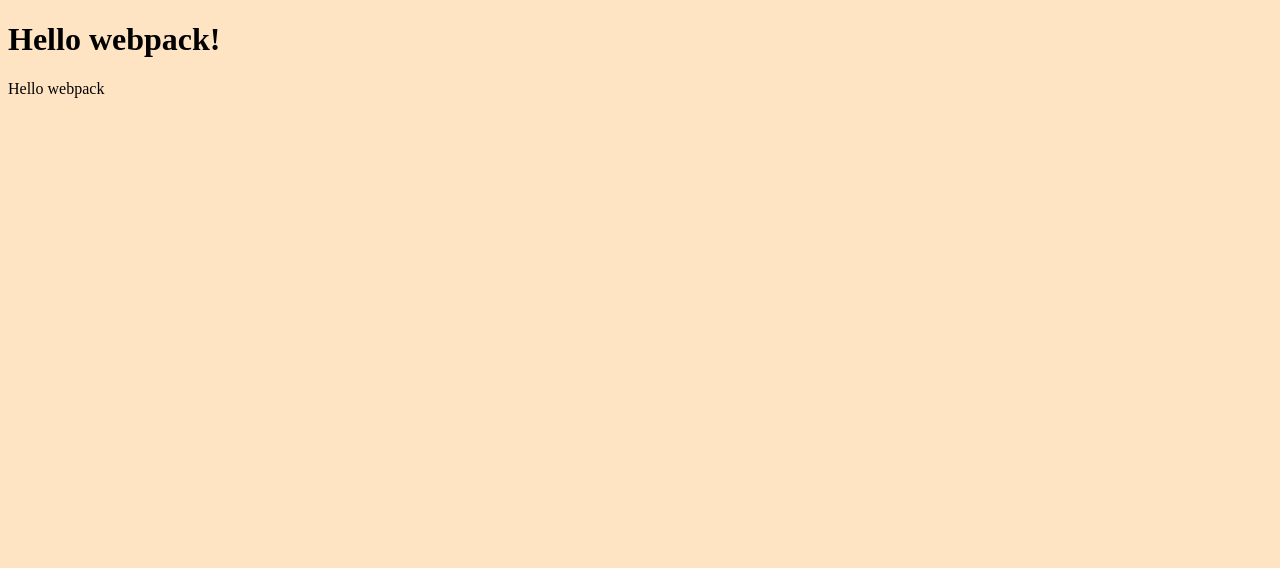
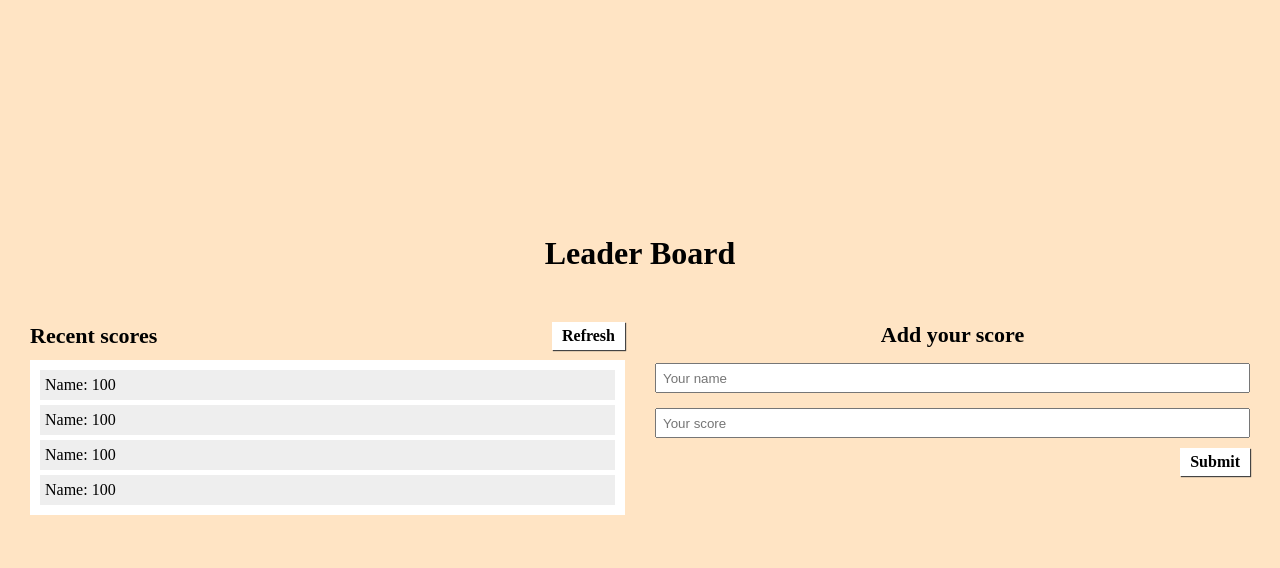
Before and after one commit to HabibPayenda/leaderBoard, a website built with webpack: page src/index.html in a window 1280 px wide. Built offline with nearby package versions, Linux system fonts and the light colour scheme.

Commit message:
Added html layout and some styles

```diff
--- a/src/index.html
+++ b/src/index.html
@@ -3,9 +3,39 @@
 <head>
     <meta charset="UTF-8">
     <meta name="viewport" content="width=device-width, initial-scale=1.0">
-    <title>Wbpack Exercise</title>
+    <title>LeaderBoard</title>
 </head>
 <body>
-    <h1>Hello webpack!</h1>
+    <h1 class="mainTitle">Leader Board</h1>
+    <div class="mainContainer">
+        <div class="rightContainer">
+            <div class="rightContainerTop">
+                <p class="recentScores">Recent scores</p>
+                <a href="#" class="refresh">Refresh</a>
+            </div>
+            <ul class="scores">
+                <li class="score">
+                    <p class="scoreText">Name: 100</p>
+                </li>
+                <li class="score">
+                    <p class="scoreText">Name: 100</p>
+                </li>
+                <li class="score">
+                    <p class="scoreText">Name: 100</p>
+                </li>
+                <li class="score">
+                    <p class="scoreText">Name: 100</p>
+                </li>
+            </ul>
+        </div>
+
+        <div class="leftContainer">
+            <p class="addScore">Add your score</p>
+            <input id="scoreName" placeholder="Your name" type="text" class="scoreInput">
+            <input id="scoreScore" placeholder="Your score" type="text" class="scoreInput">
+            <a href="#" class="submit">Submit</a>
+        </div>
+    </div>
+
 </body>
 </html>
--- a/src/index.js
+++ b/src/index.js
@@ -1,11 +1,10 @@
-import _ from 'lodash';
 import './style.css';
 
 function component() {
   const element = document.createElement('div');
 
   // Lodash, currently included via a script, is required for this line to work
-  element.innerHTML = _.join(['Hello', 'webpack'], ' ');
+  element.innerHTML = '';
 
   return element;
 }
--- a/src/style.css
+++ b/src/style.css
@@ -1,3 +1,106 @@
+* {
+  padding: 0;
+  margin: 0;
+  box-sizing: border-box;
+}
+
 body {
   background-color: bisque;
+  display: flex;
+  flex-direction: column;
+  gap: 30px;
+  align-items: center;
+  justify-content: center;
+  height: 100vh;
 }
+
+.mainContainer {
+  display: flex;
+  align-items: center;
+  justify-content: center;
+  gap: 30px;
+  width: 100%;
+  padding: 20px 30px;
+}
+
+.rightContainer {
+  display: flex;
+  flex-direction: column;
+  justify-content: center;
+  align-items: center;
+  flex: 1;
+  width: 100%;
+}
+
+.rightContainerTop {
+  display: flex;
+  align-items: center;
+  justify-content: space-between;
+  width: 100%;
+}
+
+.recentScores {
+  font-size: 22px;
+  font-weight: bold;
+}
+
+.refresh {
+  text-decoration: none;
+  background-color: white;
+  color: black;
+  padding: 5px 10px;
+  font-weight: bold;
+  box-shadow: 1px 1px 1px #444;
+}
+
+.scores {
+  display: flex;
+  flex-direction: column;
+  gap: 5px;
+  width: 100%;
+  background-color: white;
+  padding: 10px;
+  margin-top: 10px;
+}
+
+.score {
+  display: flex;
+  align-items: center;
+  padding: 5px;
+  list-style: none;
+  height: 30px;
+  background-color: #eee;
+}
+
+.leftContainer {
+  display: flex;
+  flex-direction: column;
+  align-items: center;
+  justify-content: flex-start;
+  flex: 1;
+  width: 90%;
+  height: 100%;
+}
+
+.addScore {
+  font-size: 22px;
+  font-weight: bold;
+}
+
+.scoreInput {
+  height: 30px;
+  width: 100%;
+  margin-top: 15px;
+  padding: 3px 6px;
+}
+
+.submit {
+  text-decoration: none;
+  background-color: white;
+  color: black;
+  padding: 5px 10px;
+  font-weight: bold;
+  box-shadow: 1px 1px 1px #444;
+  margin-top: 10px;
+  align-self: flex-end;
+}
--- a/webpack.config.js
+++ b/webpack.config.js
@@ -2,26 +2,27 @@
 const HtmlWebpackPlugin = require('html-webpack-plugin');
 
 module.exports = {
+  mode: 'development',
   entry: './src/index.js',
-  devServer: {
-    static: './dist',
+  output: {
+    path: path.resolve(__dirname, 'dist'),
+  },
+  module: {
+    rules: [
+      {
+        test: /\.js$/,
+        exclude: /node_modules/,
+        use: ['babel-loader'],
+      },
+      {
+        test: /\.css$/,
+        use: ['style-loader', 'css-loader'],
+      },
+    ],
   },
   plugins: [
     new HtmlWebpackPlugin({
       template: './src/index.html',
     }),
   ],
-  output: {
-    filename: 'main.js',
-    path: path.resolve(__dirname, 'dist'),
-    clean: true,
-  },
-  module: {
-    rules: [
-      {
-        test: /\.css$/i,
-        use: ['style-loader', 'css-loader'],
-      },
-    ],
-  },
 };
```
Also changed, not shown: MIT.md (added, +8 -0 lines), package.json (+13 -0 lines), .eslintrc.json (added), .github/workflows/linters.yml (added), .stylelintrc.json (added), README.md (added), 2 other files.
